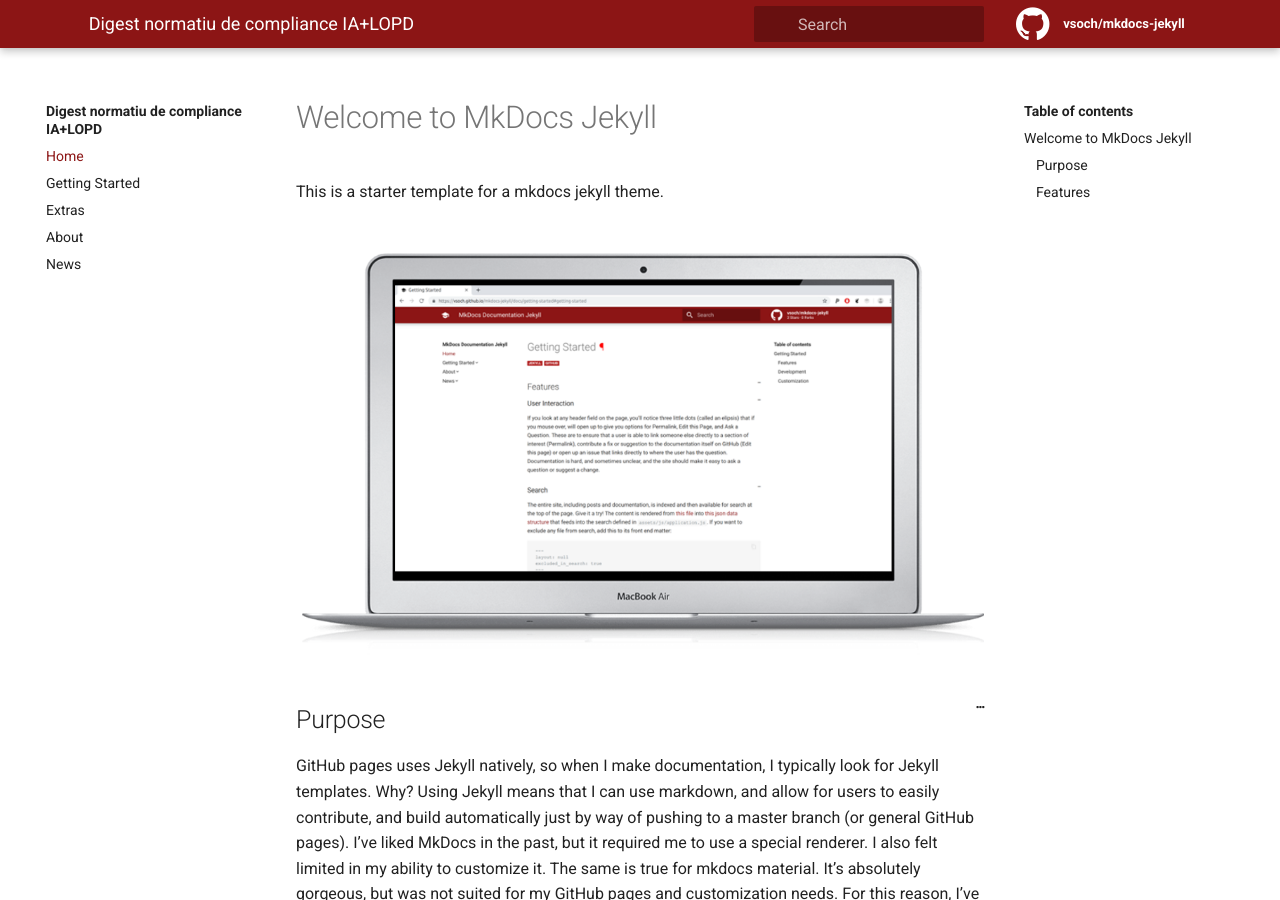
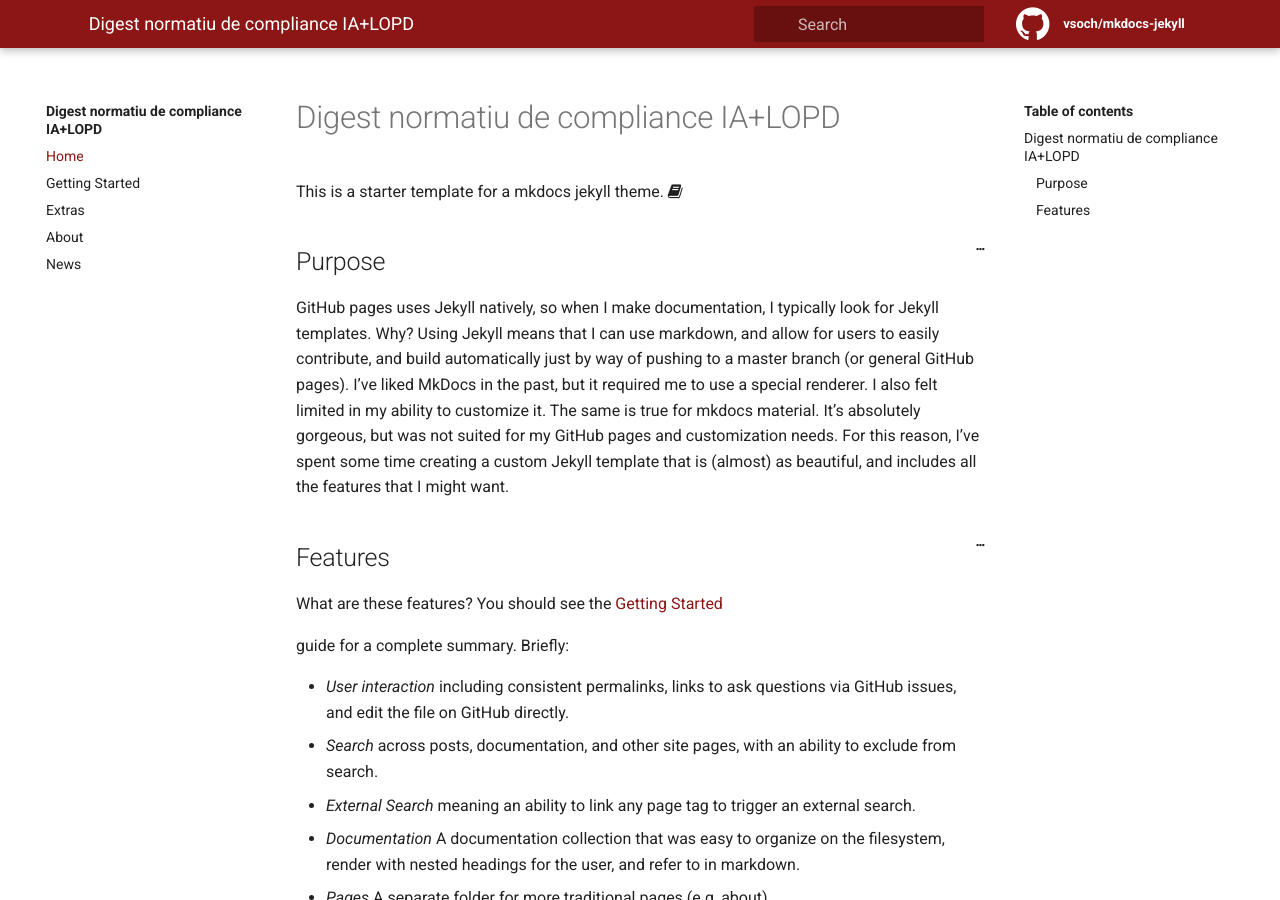
Before and after one commit to e-steve/e-steve.github.io, a Jekyll site: the page built from pages/index.md, in a window 1280 px wide and 900 px high. Built offline with Jekyll 4.4.1, drawn with Linux system fonts in a browser that asks for light colours.

Commit message:
Update index.md

```diff
--- a/pages/index.md
+++ b/pages/index.md
@@ -1,14 +1,14 @@
 ---
 layout: page
-title: Material Jekyll Theme
+title: Digest normatiu de compliance IA+LOPD
+author: Esteve
 permalink: /
 ---
 
-# Welcome to MkDocs Jekyll
+# Digest normatiu de compliance IA+LOPD
 
 This is a starter template for a mkdocs jekyll theme.
-
-![assets/img/macbook-preview.png](assets/img/macbook-preview.png)
+<i class="fa fa-book"></i>
 
 ## Purpose
 
```
